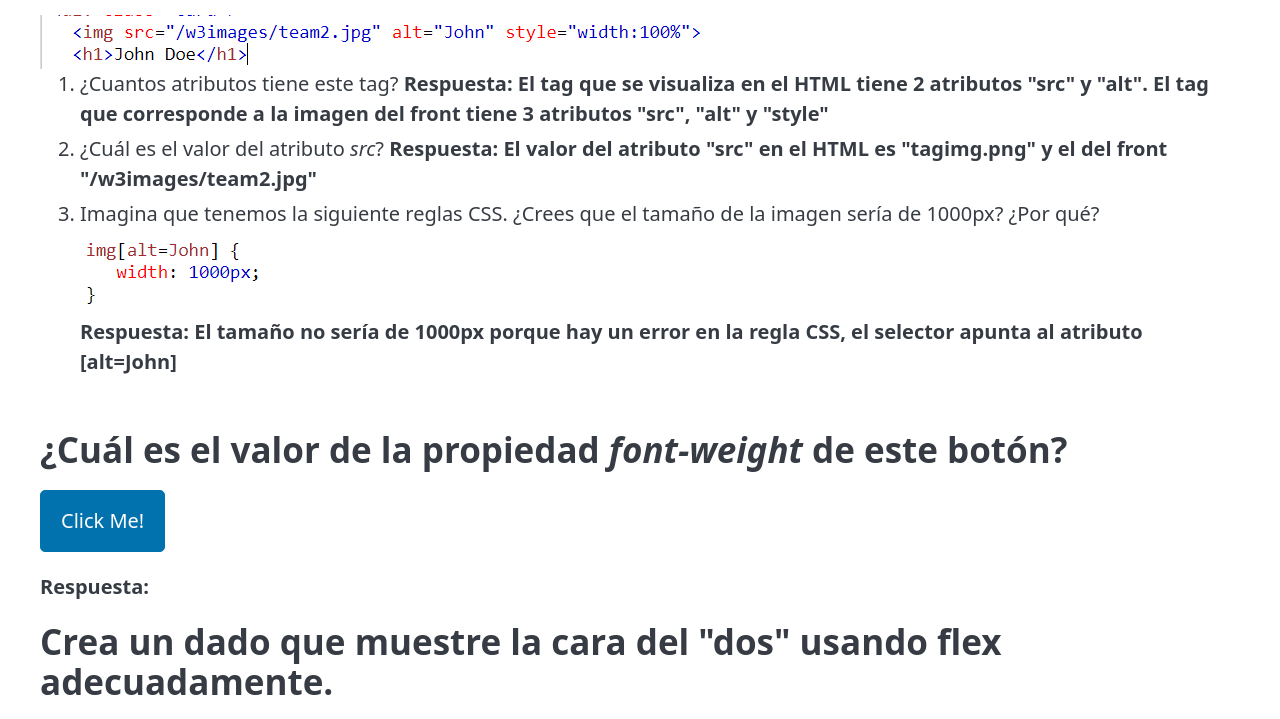
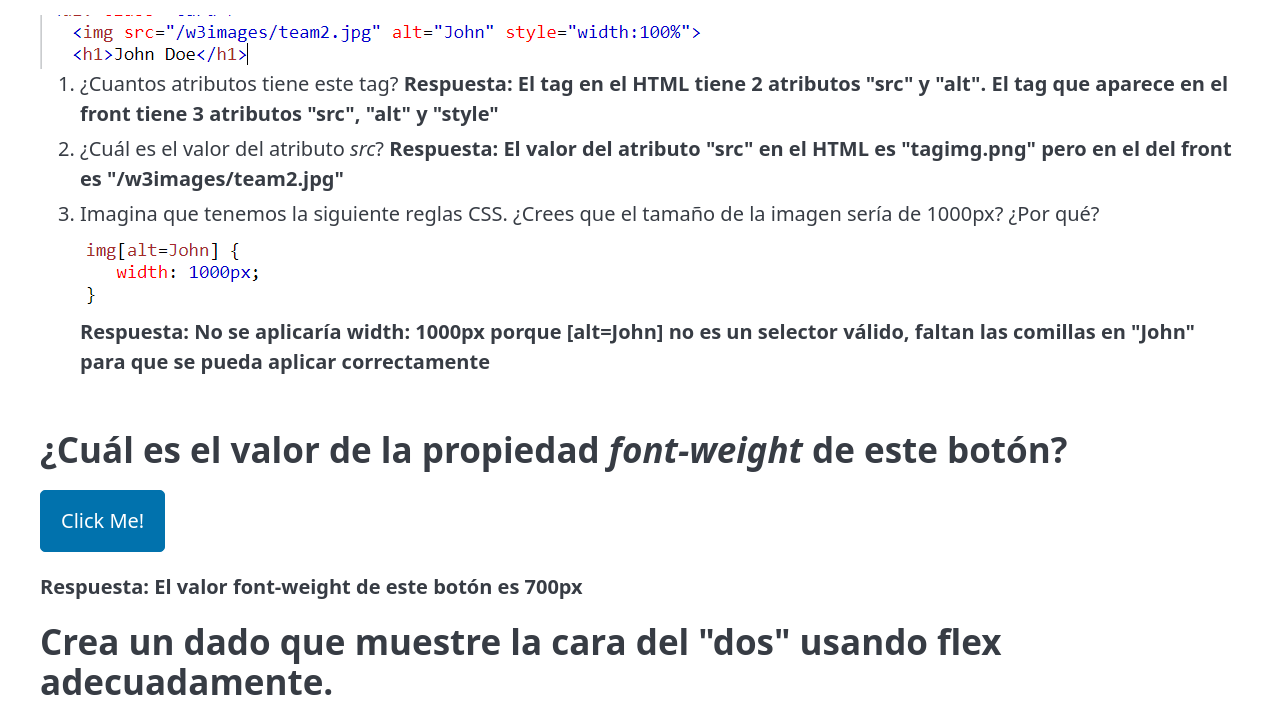
Before and after one commit to ccbaron/ironhack-evaluacion-continua-uf1841-main, a plain HTML site: page ejercicio-teoria-y-flex/index.html in a window 1280 px wide. Shown: the part 483-1202 px from the top of the page. Drawn offline with nearby package versions, Linux system fonts and the light colour scheme.

Commit message:
Examén terminado

```diff
--- a/ejercicio-teoria-y-flex/index.html
+++ b/ejercicio-teoria-y-flex/index.html
@@ -17,6 +17,7 @@
             width: 300px;
             height: 300px;
             align-items: center;
+            justify-content: space-around;
 
         }
 
@@ -46,15 +47,15 @@
         <h2>Analiza el siguiente tag img</h2>
         <img src="tagimg.png" alt="">
         <ol>
-            <li>¿Cuantos atributos tiene este tag? <span>Respuesta: El tag que se visualiza en el HTML tiene 2 atributos "src" y "alt". El tag que corresponde a la imagen del front tiene 3 atributos "src", "alt" y "style"</span></li>
-            <li>¿Cuál es el valor del atributo <i>src</i>? <span>Respuesta: El valor del atributo "src" en el HTML es "tagimg.png" y el del front "/w3images/team2.jpg"</span></li>
+            <li>¿Cuantos atributos tiene este tag? <span>Respuesta: El tag en el HTML tiene 2 atributos "src" y "alt". El tag que aparece en el front tiene 3 atributos "src", "alt" y "style"</span></li>
+            <li>¿Cuál es el valor del atributo <i>src</i>? <span>Respuesta: El valor del atributo "src" en el HTML es "tagimg.png" pero en el del front es "/w3images/team2.jpg"</span></li>
             <li>Imagina que tenemos la siguiente reglas CSS. ¿Crees que el tamaño de la imagen sería de 1000px? ¿Por
                 qué? <img src="big-image.png" alt=""> </li>
-            <p><span>Respuesta: El tamaño no sería de 1000px porque hay un error en la regla CSS, el selector apunta al atributo [alt=John]</span></p>
+            <p><span>Respuesta: No se aplicaría width: 1000px porque [alt=John] no es un selector válido, faltan las comillas en "John" para que se pueda aplicar correctamente</span></p>
         </ol>
         <h2>¿Cuál es el valor de la propiedad <i>font-weight</i> de este botón?</h2>
         <button type="button" onclick="alert('Hello world!')">Click Me!</button>
-        <p><span>Respuesta: </span></p>
+        <p><span>Respuesta: El valor font-weight de este botón es 700px</span></p>
     </div>
     <div class="container">
         <h2>Crea un dado que muestre la cara del "dos" usando flex adecuadamente.</h2>
```
